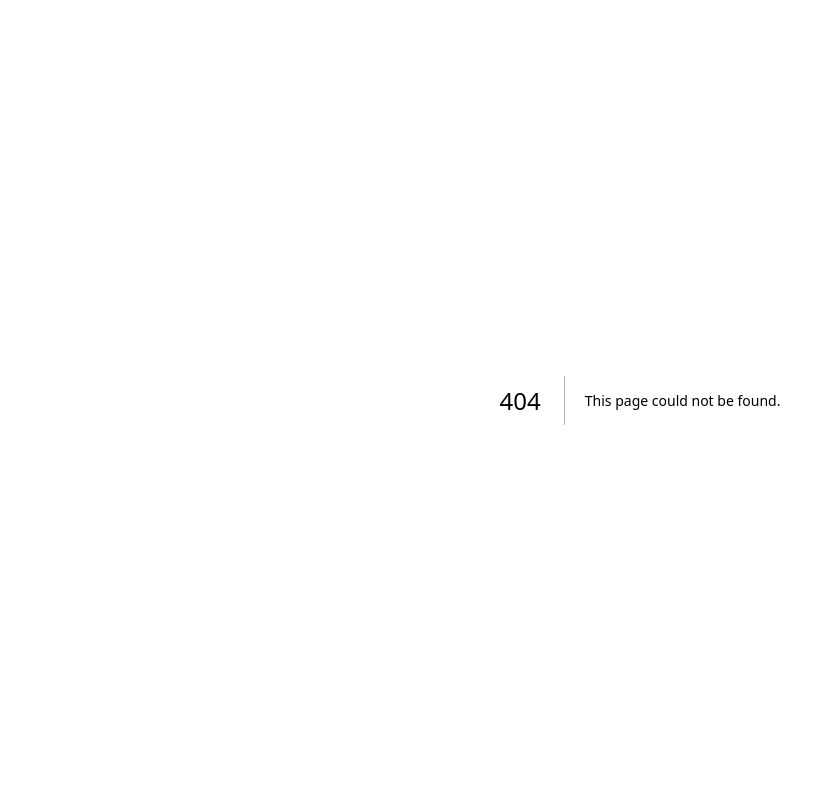
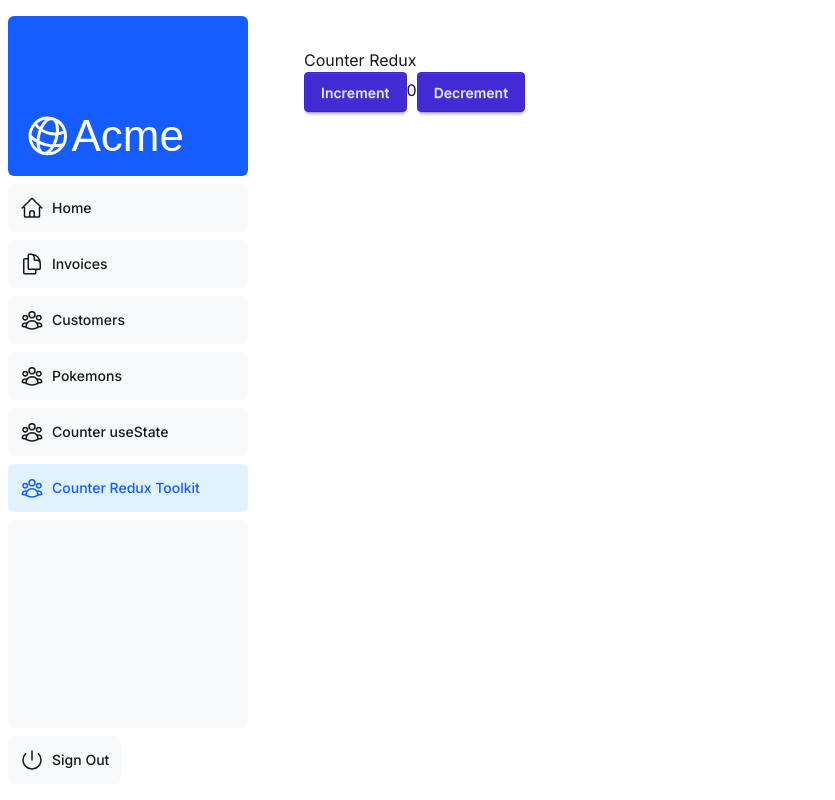
Before and after one commit to vamcart/nextjs-dashboard, a Next.js app: page /dashboard/counter-redux in a window 1280 px wide. Before the commit this address had no page. Shown: the whole page, without its empty margins (0-835 px from the left). Built offline with nearby package versions, Linux system fonts and the light colour scheme; a web font is replaced by a local one.

Commit message:
Добавлен Redux Toolkit, добавлен пример счётчика на RTK

```diff
--- /dev/null
+++ b/app/dashboard/counter-redux/page.tsx
@@ -0,0 +1,19 @@
+import { Metadata } from 'next';
+import StoreProvider from '@/app/store-provider';
+import { CounterRedux } from '@/app/ui/counter/counter-redux';
+
+export const metadata: Metadata = {
+  title: 'Counter Redux',
+};
+
+export default async function Page() {
+
+  return (
+    <StoreProvider>
+    <main>
+      <h1>Counter Redux</h1>
+      <CounterRedux />
+    </main>
+    </StoreProvider>
+  );
+}
--- /dev/null
+++ b/app/features/counter/counter-slice.ts
@@ -0,0 +1,35 @@
+import { createSlice } from '@reduxjs/toolkit'
+import type { PayloadAction } from '@reduxjs/toolkit'
+
+export interface CounterState {
+  value: number
+}
+
+const initialState: CounterState = {
+  value: 0,
+}
+
+export const counterSlice = createSlice({
+  name: 'counter',
+  initialState,
+  reducers: {
+    increment: (state) => {
+      // Redux Toolkit allows us to write "mutating" logic in reducers. It
+      // doesn't actually mutate the state because it uses the Immer library,
+      // which detects changes to a "draft state" and produces a brand new
+      // immutable state based off those changes
+      state.value += 1
+    },
+    decrement: (state) => {
+      state.value -= 1
+    },
+    incrementByAmount: (state, action: PayloadAction<number>) => {
+      state.value += action.payload
+    },
+  },
+})
+
+// Action creators are generated for each case reducer function
+export const { increment, decrement, incrementByAmount } = counterSlice.actions
+
+export default counterSlice.reducer
--- /dev/null
+++ b/app/lib/hooks.ts
@@ -0,0 +1,7 @@
+import { useDispatch, useSelector, useStore } from 'react-redux'
+import type { RootState, AppDispatch, AppStore } from './store'
+
+// Use throughout your app instead of plain `useDispatch` and `useSelector`
+export const useAppDispatch = useDispatch.withTypes<AppDispatch>()
+export const useAppSelector = useSelector.withTypes<RootState>()
+export const useAppStore = useStore.withTypes<AppStore>()
--- /dev/null
+++ b/app/lib/store.ts
@@ -0,0 +1,16 @@
+import { configureStore } from '@reduxjs/toolkit'
+import counterReducer from '@/app/features/counter/counter-slice'
+
+export const makeStore = () => {
+  return configureStore({
+    reducer: {
+        counter: counterReducer
+    },
+  })
+}
+
+// Infer the type of makeStore
+export type AppStore = ReturnType<typeof makeStore>
+// Infer the `RootState` and `AppDispatch` types from the store itself
+export type RootState = ReturnType<AppStore['getState']>
+export type AppDispatch = AppStore['dispatch']
--- /dev/null
+++ b/app/store-provider.tsx
@@ -0,0 +1,18 @@
+'use client'
+import { useRef } from 'react'
+import { Provider } from 'react-redux'
+import { makeStore, AppStore } from '@/app/lib/store'
+
+export default function StoreProvider({
+  children,
+}: {
+  children: React.ReactNode
+}) {
+  const storeRef = useRef<AppStore>(undefined)
+  if (!storeRef.current) {
+    // Create the store instance the first time this renders
+    storeRef.current = makeStore()
+  }
+
+  return <Provider store={storeRef.current}>{children}</Provider>
+}
--- /dev/null
+++ b/app/ui/counter/counter-redux.tsx
@@ -0,0 +1,32 @@
+'use client';
+import React from 'react'
+import type { RootState } from '@/app/lib/store'
+import { useSelector, useDispatch } from 'react-redux'
+import { increment, decrement } from '@/app/features/counter/counter-slice'
+
+export function CounterRedux() {
+  const count = useSelector((state: RootState) => state.counter.value)
+  const dispatch = useDispatch()
+
+  return (
+    <div>
+      <div>
+        <button
+          aria-label="Increment value"
+          onClick={() => dispatch(increment())}
+          className="btn btn-primary"
+        >
+          Increment
+        </button>
+        <span>{count}</span>
+        <button
+          aria-label="Decrement value"
+          onClick={() => dispatch(decrement())}
+          className="btn btn-primary"
+        >
+          Decrement
+        </button>
+      </div>
+    </div>
+  )
+}
--- a/app/ui/dashboard/nav-links.tsx
+++ b/app/ui/dashboard/nav-links.tsx
@@ -20,7 +20,8 @@ const links = [
   },
   { name: 'Customers', href: '/dashboard/customers', icon: UserGroupIcon },
   { name: 'Pokemons', href: '/dashboard/pokemons', icon: UserGroupIcon },
-  { name: 'Counter', href: '/dashboard/counter', icon: UserGroupIcon },
+  { name: 'Counter useState', href: '/dashboard/counter', icon: UserGroupIcon },
+  { name: 'Counter Redux Toolkit', href: '/dashboard/counter-redux', icon: UserGroupIcon },
 ];
 
 export default function NavLinks() {
--- a/package.json
+++ b/package.json
@@ -8,6 +8,7 @@
   },
   "dependencies": {
     "@heroicons/react": "^2.2.0",
+    "@reduxjs/toolkit": "^2.5.0",
     "@tailwindcss/forms": "^0.5.10",
     "@tailwindcss/postcss": "^4.0.0",
     "@vercel/postgres": "^0.10.0",
@@ -19,6 +20,7 @@
     "react": "19.0.0",
     "react-dom": "19.0.0",
     "react-error-boundary": "^5.0.0",
+    "react-redux": "^9.2.0",
     "tailwindcss": "4.0.0",
     "typescript": "5.7.2",
     "use-debounce": "^10.0.4",
```
Also changed, not shown: 1 other file (tests, documents, lock files or other folders).
